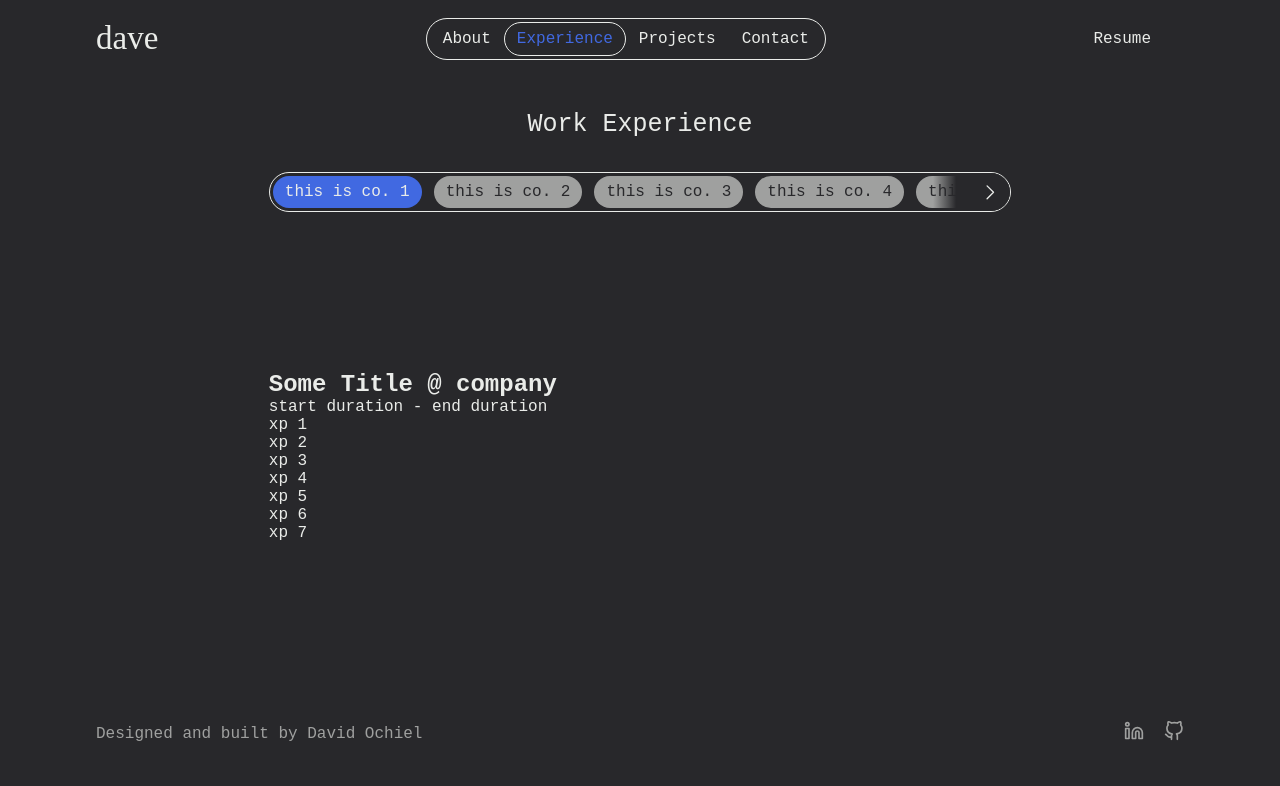
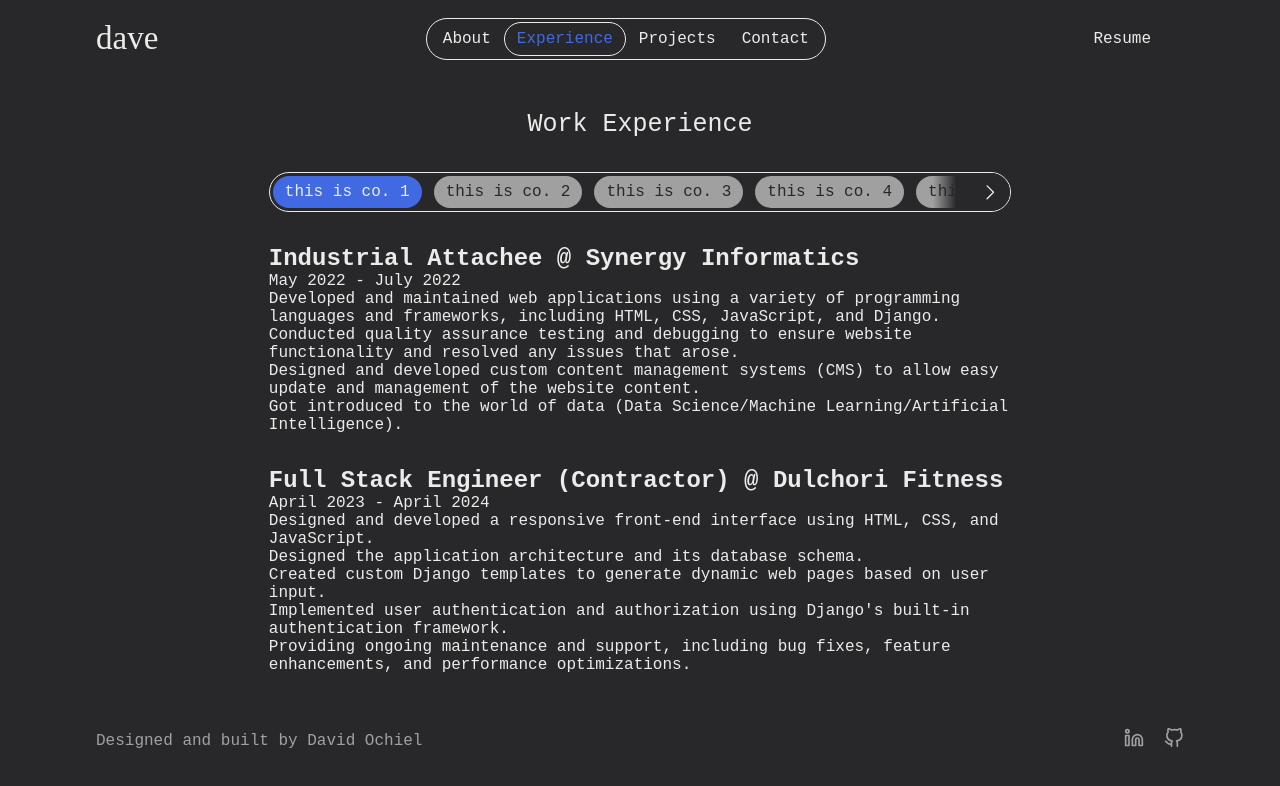
Before and after one commit to nguonodave/v2-ng, a React (Vite) app: page /experience in a window 1280 px wide. Shown: the top 786 px of the page. Built offline with nearby package versions, Linux system fonts and the light colour scheme.

Commit message:
feat: add json data to the experience component

```diff
--- a/src/components/Experience.jsx
+++ b/src/components/Experience.jsx
@@ -1,4 +1,5 @@
 import { useEffect } from "react";
+import experiences from "../experiences.json";
 import Footer from "../components/Footer";
 
 export default function Experience() {
@@ -28,8 +29,10 @@ export default function Experience() {
 
         tab.forEach((oneTab) => {
             oneTab.addEventListener("click", () => {
-                tabs.querySelector(".tab-active").classList.remove("tab-active")
-                oneTab.classList.add("tab-active")
+                tabs.querySelector(".tab-active").classList.remove(
+                    "tab-active"
+                );
+                oneTab.classList.add("tab-active");
             });
         });
 
@@ -106,28 +109,26 @@ export default function Experience() {
                     </div>
                 </div>
 
+                {experiences.map((experience) => (
                     <div className="exp-details">
                         <h1>
-                        Some Title
+                            {experience.title}
                             <span>
-                            <a href=""> @ company</a>
+                                <a href={experience.companyLink} target="_blank"> @ {experience.companyName}</a>
                             </span>
                         </h1>
 
-                    <p>start duration - end duration</p>
+                        <p>{experience.period}</p>
 
                         <div className="exp-desc">
                             <ul>
-                            <li>xp 1</li>
-                            <li>xp 2</li>
-                            <li>xp 3</li>
-                            <li>xp 4</li>
-                            <li>xp 5</li>
-                            <li>xp 6</li>
-                            <li>xp 7</li>
+                                {experience.experienceGains.map((experienceGain) => (
+                                    <li>{experienceGain}</li>
+                                ))}
                             </ul>
                         </div>
                     </div>
+                ))}
             </section>
             <Footer />
         </div>
--- a/src/experiences.json
+++ b/src/experiences.json
@@ -1,11 +1,11 @@
 [
     {
         "id": 1,
-        "title": "industrial Attachee",
+        "title": "Industrial Attachee",
         "companyName": " Synergy Informatics",
         "companyLink": "https://synergyinformatics.co.ke/",
         "period": "May 2022 - July 2022",
-        "experiences": [
+        "experienceGains": [
             "Developed and maintained web applications using a variety of programming languages and frameworks, including HTML, CSS, JavaScript, and Django.",
             "Conducted quality assurance testing and debugging to ensure website functionality and resolved any issues that arose.",
             "Designed and developed custom content management systems (CMS) to allow easy update and management of the website content.",
@@ -18,7 +18,7 @@
         "companyName": "Dulchori Fitness",
         "companyLink": "https://dulchorifitness.com/",
         "period": "April 2023 - April 2024",
-        "experiences": [
+        "experienceGains": [
             "Designed and developed a responsive front-end interface using HTML, CSS, and JavaScript.",
             "Designed the application architecture and its database schema.",
             "Created custom Django templates to generate dynamic web pages based on user input.",
```
Lines whose indentation alone changed are shown as unchanged.
